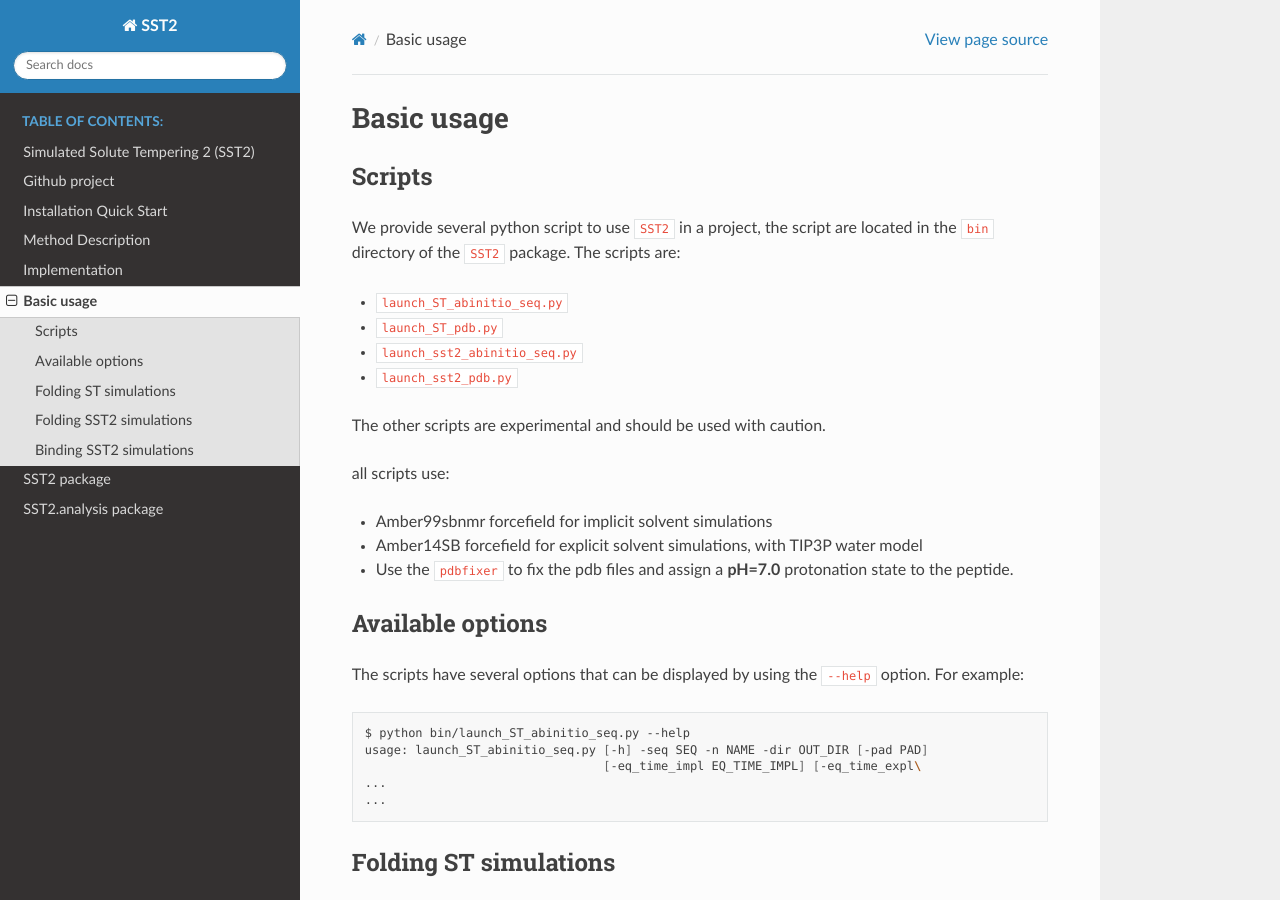
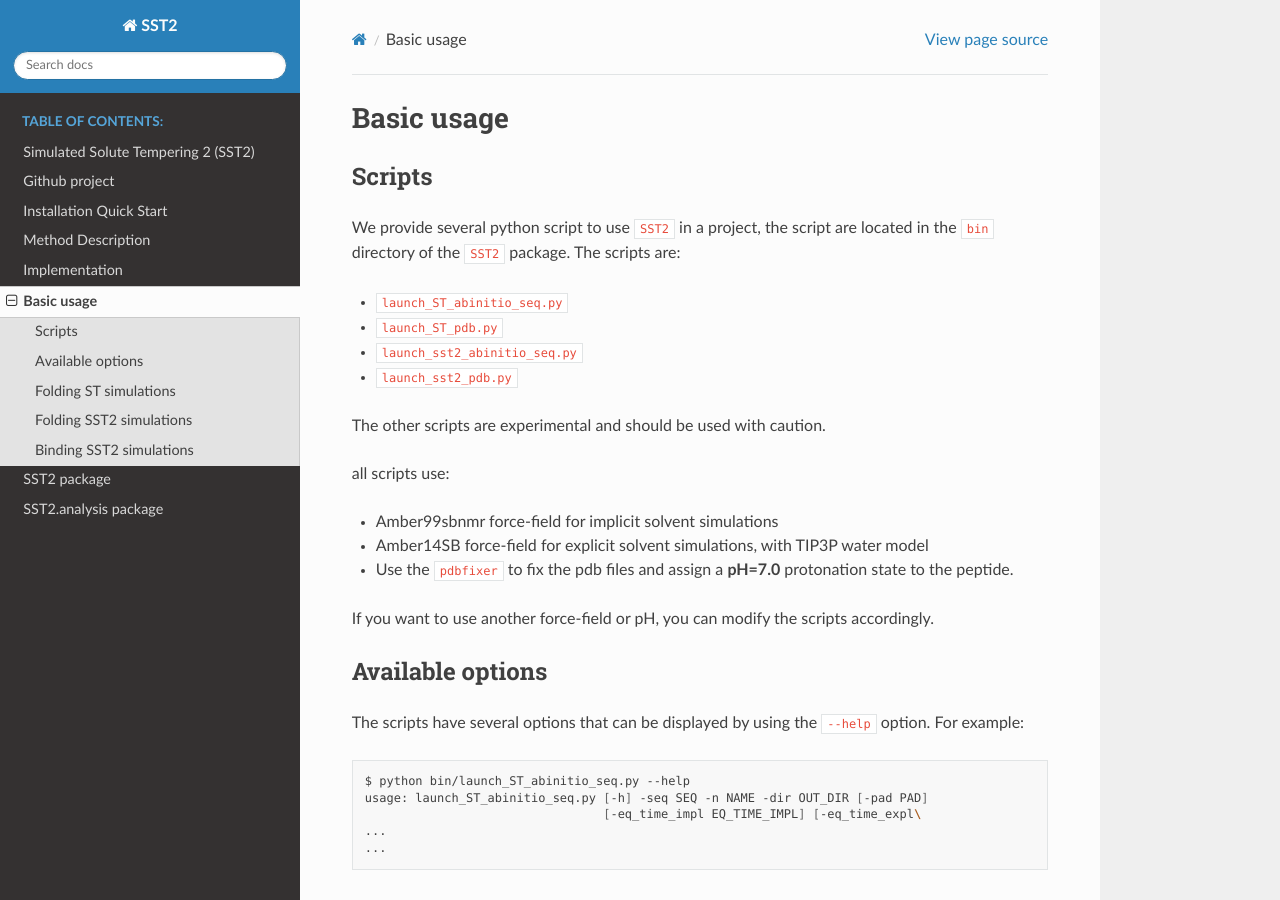
Before and after one commit to Yiming-Zuo/SST2, a Sphinx documentation site: the page built from docs/source/usage.md, in a window 1280 px wide and 900 px high. Built offline with Sphinx 7.4.7 and the Read the Docs theme 2.0.0, drawn with Linux system fonts in a browser that asks for light colours.

Commit message:
precision

```diff
--- a/docs/source/usage.md
+++ b/docs/source/usage.md
@@ -12,10 +12,12 @@ We provide several python script to use `SST2` in a project, the script are loca
 The other scripts are experimental and should be used with caution.
 
 all scripts use:
-* Amber99sbnmr forcefield for implicit solvent simulations
-* Amber14SB forcefield for explicit solvent simulations, with TIP3P water model
+
+* Amber99sbnmr force-field for implicit solvent simulations
+* Amber14SB force-field for explicit solvent simulations, with TIP3P water model
 * Use the `pdbfixer` to fix the pdb files and assign a **pH=7.0** protonation state to the peptide.
 
+If you want to use another force-field or pH, you can modify the scripts accordingly.
 
 ## Available options
 
```
